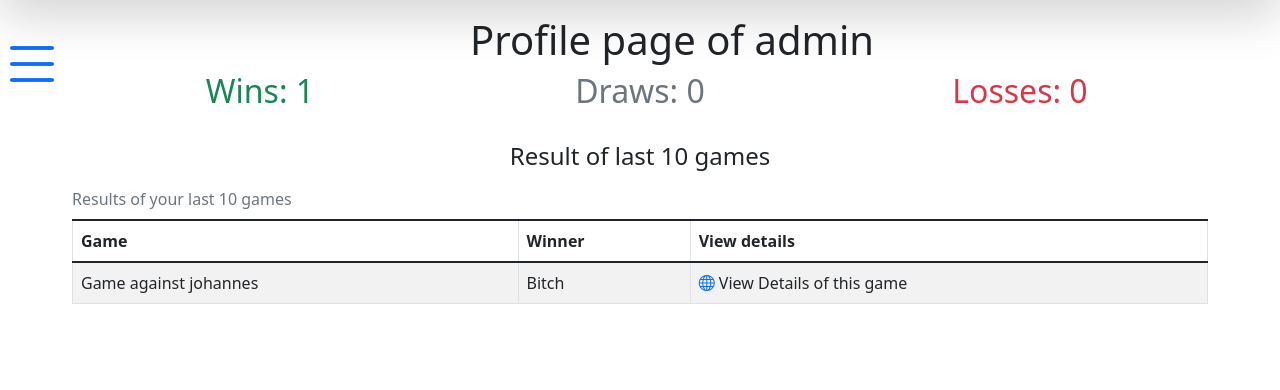
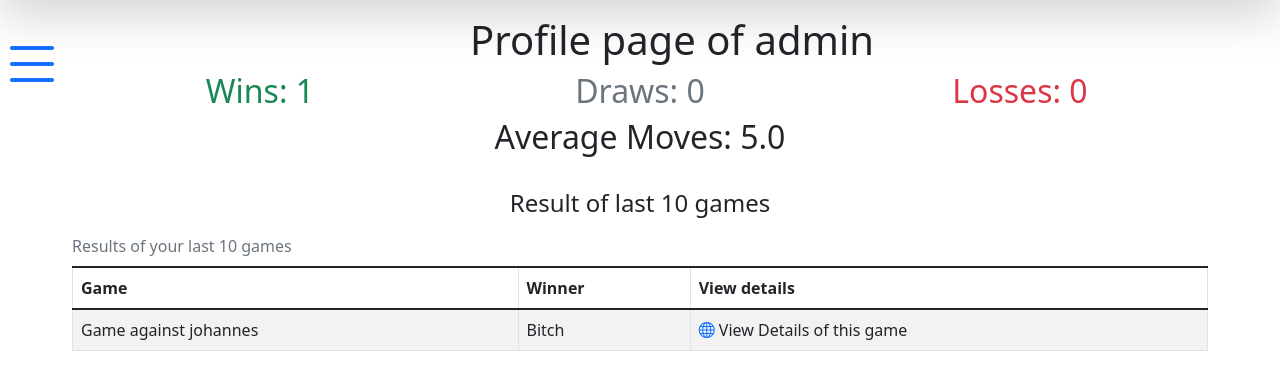
Before and after one commit to AndyDickie/Eksamsprojekt, a Django app: page /accounts/profile/3 in a window 1280 px wide. Shown: the part 56-446 px from the top of the page. Run offline with Django 4.2, Linux system fonts and the light colour scheme; a user stored in the database is signed in; data comes from the database, SQL or seed files in the repository.

Commit message:
Added average move counter

```diff
--- a/Wordle/templates/profile.html
+++ b/Wordle/templates/profile.html
@@ -5,9 +5,20 @@
 {% for win, draw, los, av_moves, total_games in stats %}
 <div class="container justify-content-center">
     <div class="row">
-            <div class="col"><h2 class="text-center text-success">Wins: {{win}}</h2></div>
-            <div class="col "><h2 class="text-center text-secondary">Draws: {{draw}}</h2></div>
-            <div class="col "><h2 class="text-center text-danger">Losses: {{los}}</h2></div>
+        <div class="col">
+            <h2 class="text-center text-success">Wins: {{win}}</h2>
+        </div>
+        <div class="col ">
+            <h2 class="text-center text-secondary">Draws: {{draw}}</h2>
+        </div>
+        <div class="col ">
+            <h2 class="text-center text-danger">Losses: {{los}}</h2>
+        </div>
+    </div>
+    <div class="row">
+        <div class="col">
+            <h2 class="text-center">Average Moves: {{av_moves}}</h2>
+        </div>
     </div>
 </div>
 {% endfor %}
```
Lines whose indentation alone changed are shown as unchanged.
